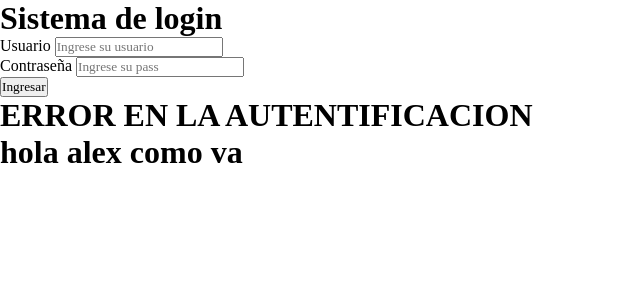
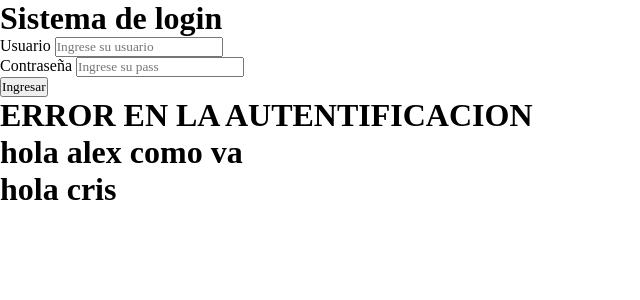
Before and after one commit to Ricoy2024/pruebapps, a PHP site: page /validar.php in a window 1280 px wide. Shown: the top 300 px of the page, without its empty margins (0-640 px from the left). Run offline with PHP 8.4, Linux system fonts and the light colour scheme; data comes from the database, SQL or seed files in the repository; data that the repository does not hold is empty.

Commit message:
prueba saludo

```diff
--- a/pps/validar.php
+++ b/pps/validar.php
@@ -18,6 +18,7 @@ if ($filas) {
 ?>
   <h1 class="bad">ERROR EN LA AUTENTIFICACION</h1>
   <h1>hola alex como va</h1>
+  <h1>hola cris</h1>
 <?php
 }
 mysqli_free_result($resultado);
```
